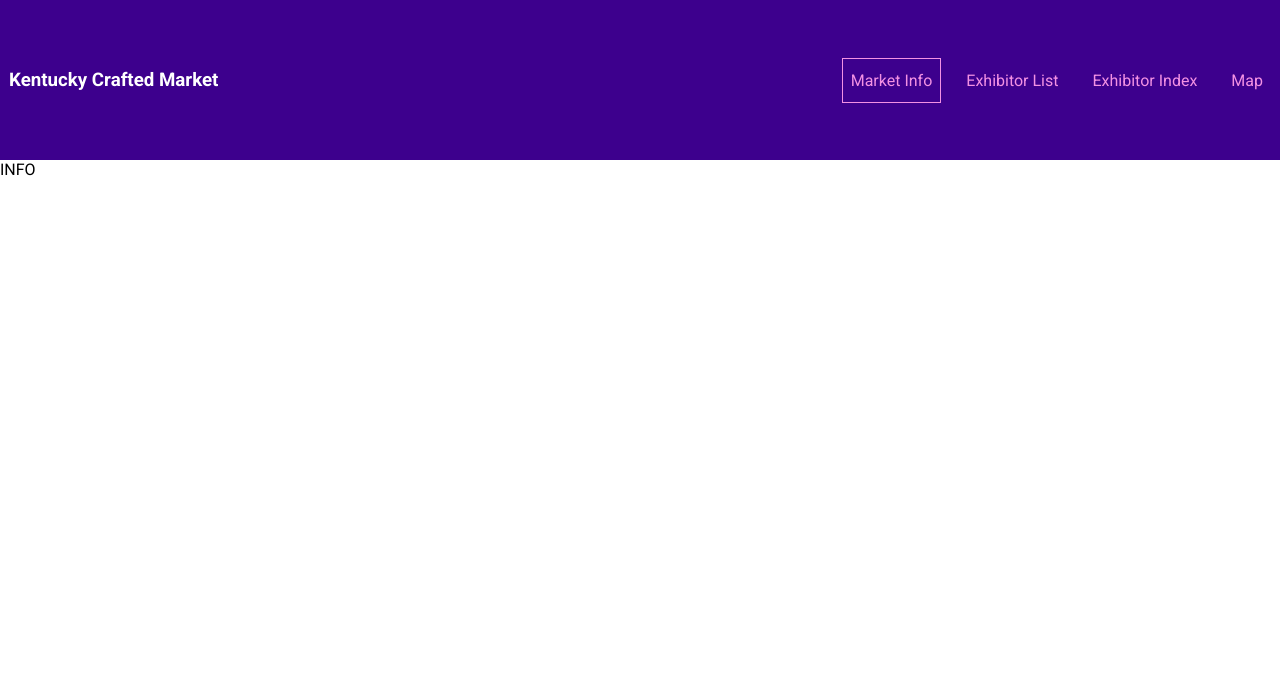
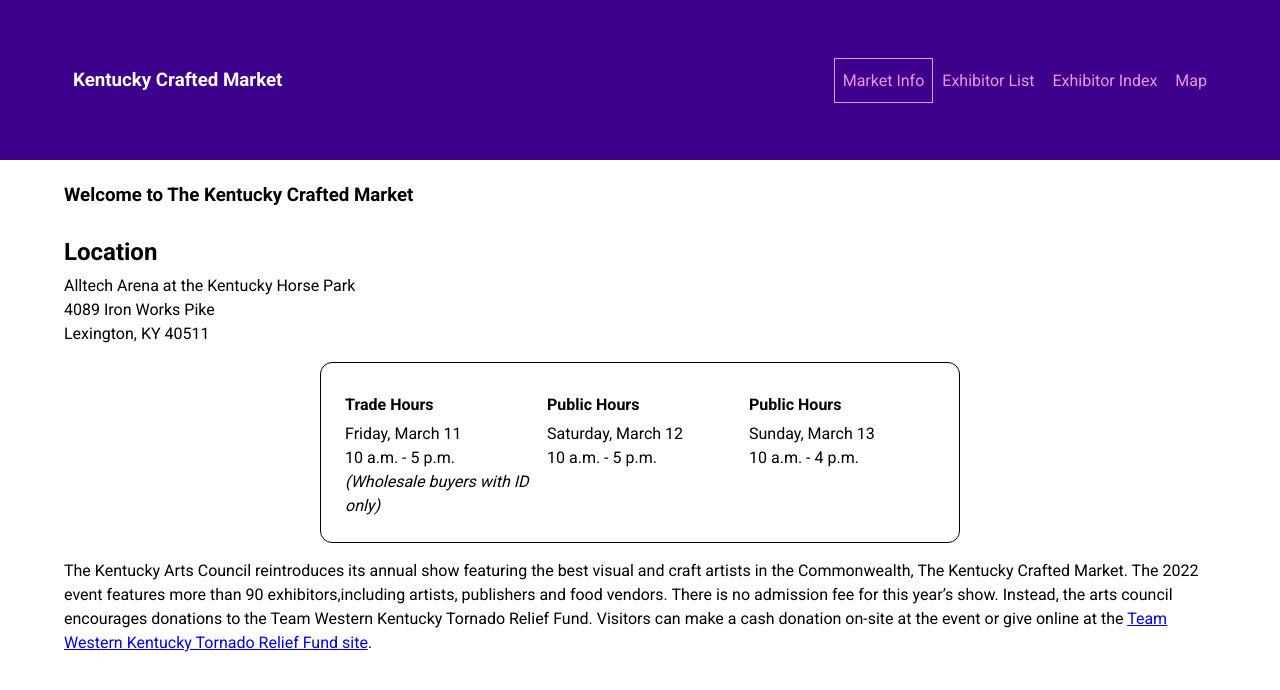
Before and after one commit to kyartscouncil/kac-test-001, a Vue app: page /info in a window 1280 px wide. Shown: the top 690 px of the page. Built offline with nearby package versions, Linux system fonts and the light colour scheme.

Commit message:
style and content
Figuring out the styling logic and adding general info content.

```diff
--- a/src/components/layout/TheHeader.vue
+++ b/src/components/layout/TheHeader.vue
@@ -14,7 +14,7 @@
 
 <style scoped>
 	header {
-		max-width: 100%;
+		width: 100%;
 		height: 10rem;
 		background-color: #3d008d;
 		display: flex;
@@ -26,7 +26,7 @@
 		text-decoration: none;
 		color: #f391e3;
 		display: inline-block;
-		padding: 0.75rem .5rem;
+		padding: 0.75rem 0.5rem;
 		border: 1px solid transparent;
 	}
 
@@ -52,7 +52,7 @@
 	}
 
 	header nav {
-		width: 100%;
+		width: 90vw;
 		margin: auto;
 		display: flex;
 		justify-content: space-between;
@@ -65,12 +65,8 @@
 		margin: 0;
 		padding: 0;
 		display: flex;
-		justify-content: left;
+		justify-content: space-between;
 		align-items: center;
 		flex-wrap: wrap;
 	}
-
-	li {
-		margin: 0 0.5rem;
-	}
 </style>
--- a/src/pages/information/EventInfo.vue
+++ b/src/pages/information/EventInfo.vue
@@ -1,3 +1,75 @@
 <template>
-INFO
+	<section class="container grid-primary">
+		<div>
+			<h1>Welcome to The Kentucky Crafted Market</h1>
+		</div>
+
+		<div>
+			<h2>Location</h2>
+			<p>Alltech Arena at the Kentucky Horse Park</p>
+			<p>4089 Iron Works Pike</p>
+			<p>Lexington, KY 40511</p>
+		</div>
+
+		<base-card>
+			<div class="grid-secondary">
+				<div>
+					<h3>Trade Hours</h3>
+					<p>Friday, March 11</p>
+					<p>10 a.m. - 5 p.m.</p>
+					<p><i>(Wholesale buyers with ID only)</i></p>
+				</div>
+				<div>
+					<h3>Public Hours</h3>
+					<p>Saturday, March 12</p>
+					<p>10 a.m. - 5 p.m.</p>
+				</div>
+				<div>
+					<h3>Public Hours</h3>
+					<p>Sunday, March 13</p>
+					<p>10 a.m. - 4 p.m.</p>
+				</div>
+			</div>
+		</base-card>
+
+		<div>
+			<p>
+				The Kentucky Arts Council reintroduces its annual show featuring the best visual and craft artists in the
+				Commonwealth, The Kentucky Crafted Market. The 2022 event features more than 90 exhibitors,including
+				artists, publishers and food vendors. There is no admission fee for this year’s show. Instead, the arts
+				council encourages donations to the Team Western Kentucky Tornado Relief Fund. Visitors can make a cash
+				donation on-site at the event or give online at the
+				<a href="https://secure.kentucky.gov/formservices/finance/WKYrelief" target="_blank"
+					>Team Western Kentucky Tornado Relief Fund site</a
+				>.
+			</p>
+		</div>
+	</section>
 </template>
+
+<style scoped>
+	.container {
+		margin: 0 auto;
+		width: 90vw;
+	}
+
+	p {
+		line-height: 1.5rem;
+	}
+	section {
+		margin: 1rem auto;
+		padding: 1rem 0;
+	}
+	.grid-primary {
+		display: grid;
+		grid-template-columns: 1fr;
+		row-gap: 1rem;
+		column-gap: 1rem;
+	}
+	.grid-secondary {
+		display: grid;
+		grid-template-columns: 1fr 1fr 1fr;
+		row-gap: 1rem;
+		column-gap: 1rem;
+	}
+</style>
```
